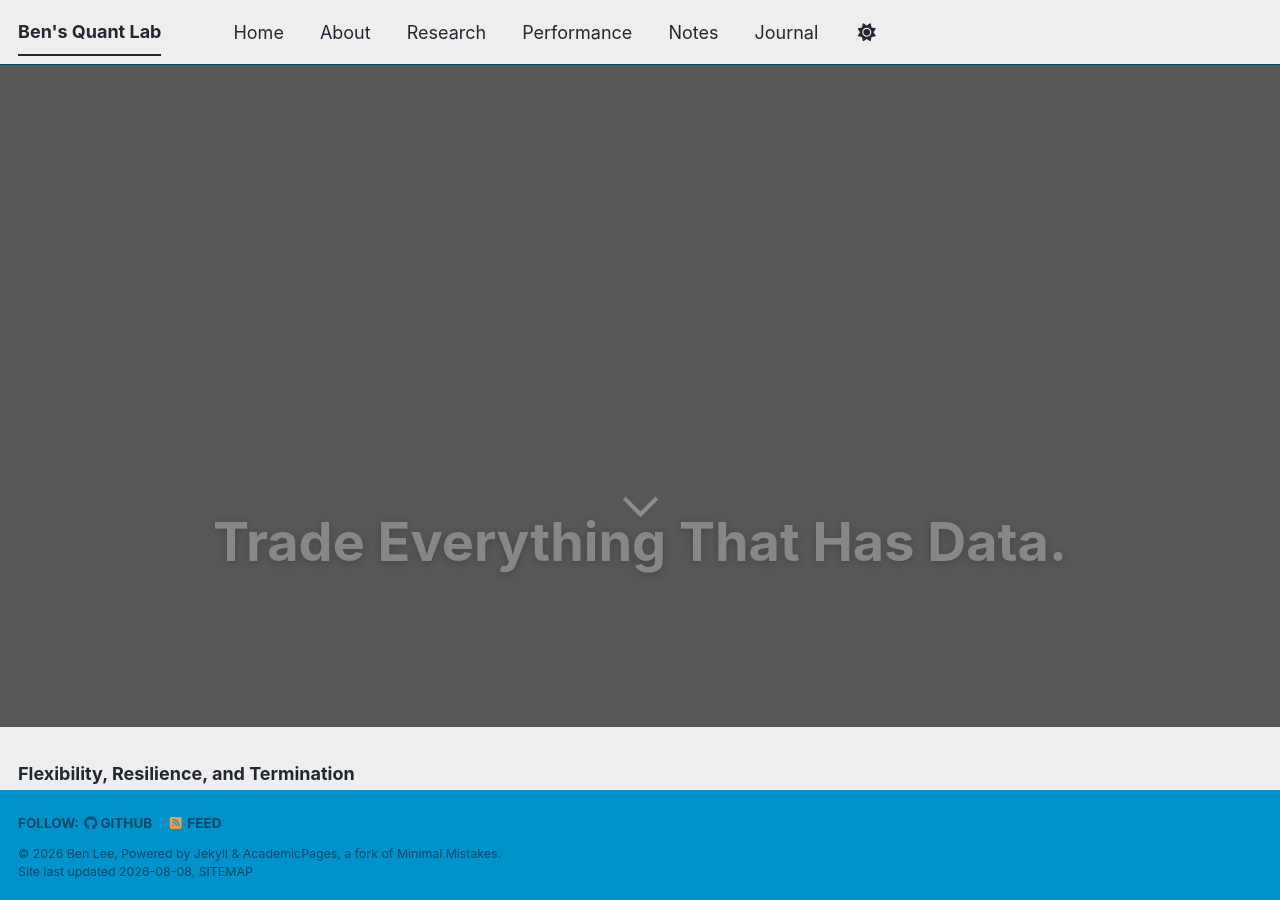
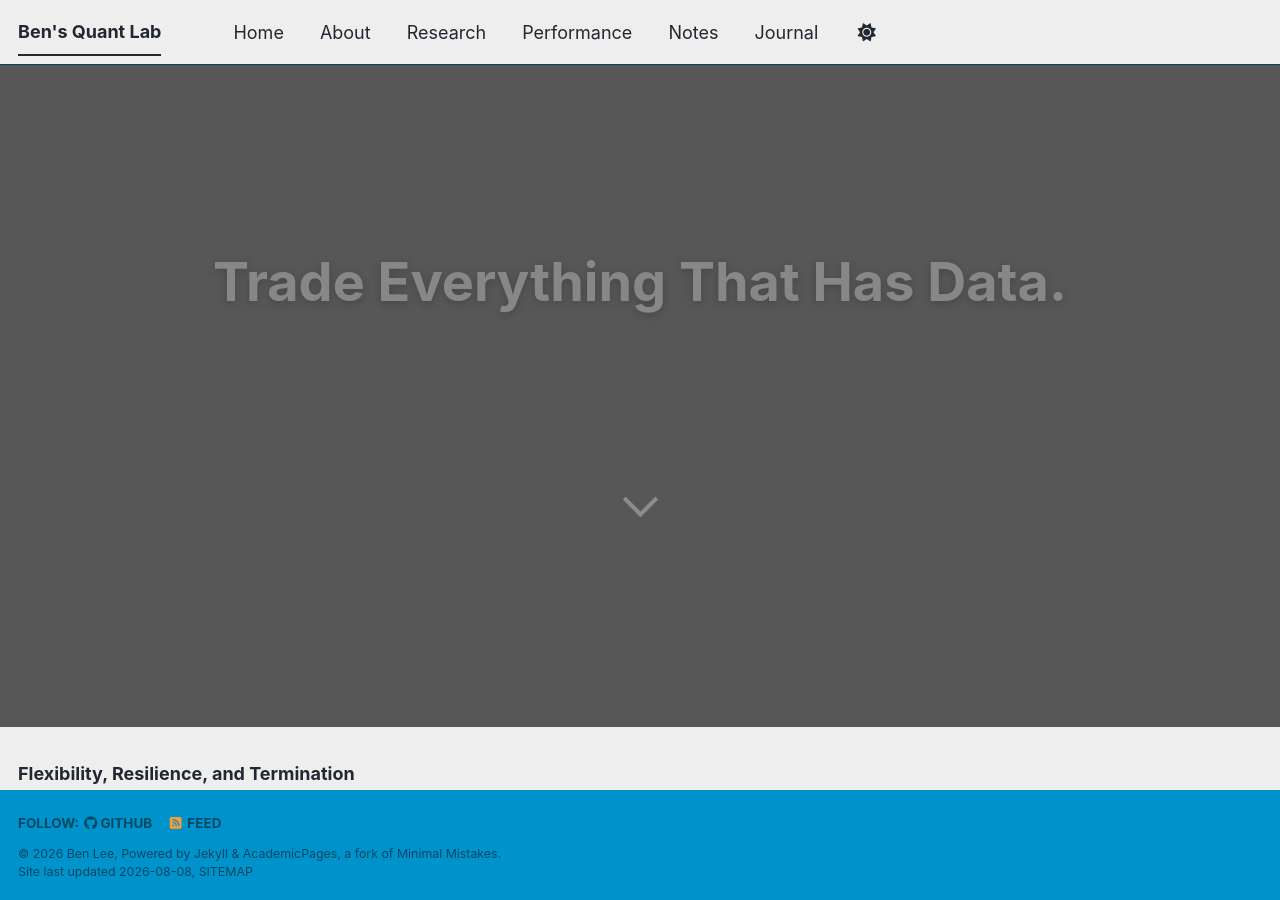
Before and after one commit to leebh1119/leebh1119.github.io, a Jekyll site: the page built from index.md, in a window 1280 px wide and 900 px high, scrolled down 238 px. Built offline with Jekyll 4.4.1, drawn with Linux system fonts in a browser that asks for light colours; a style sheet for code colours, icons or effects is not loaded.

Commit message:
changed overlay text position

```diff
--- a/_sass/_custom.scss
+++ b/_sass/_custom.scss
@@ -135,7 +135,7 @@ html {
 
 .splash-hero-text {
   position: absolute;
-  top: 45%;
+  top: 30%;
   left: 50%;
   transform: translate(-50%, -50%);
 
```
